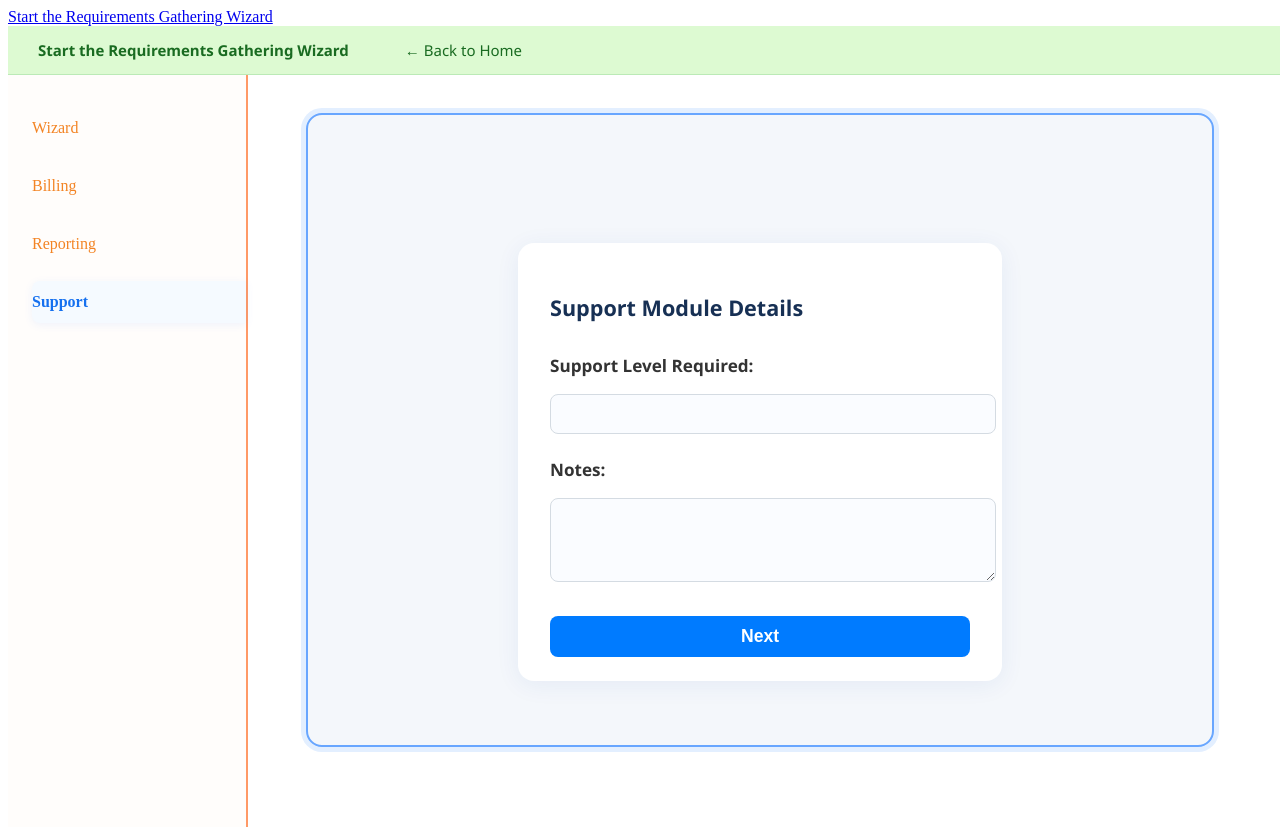
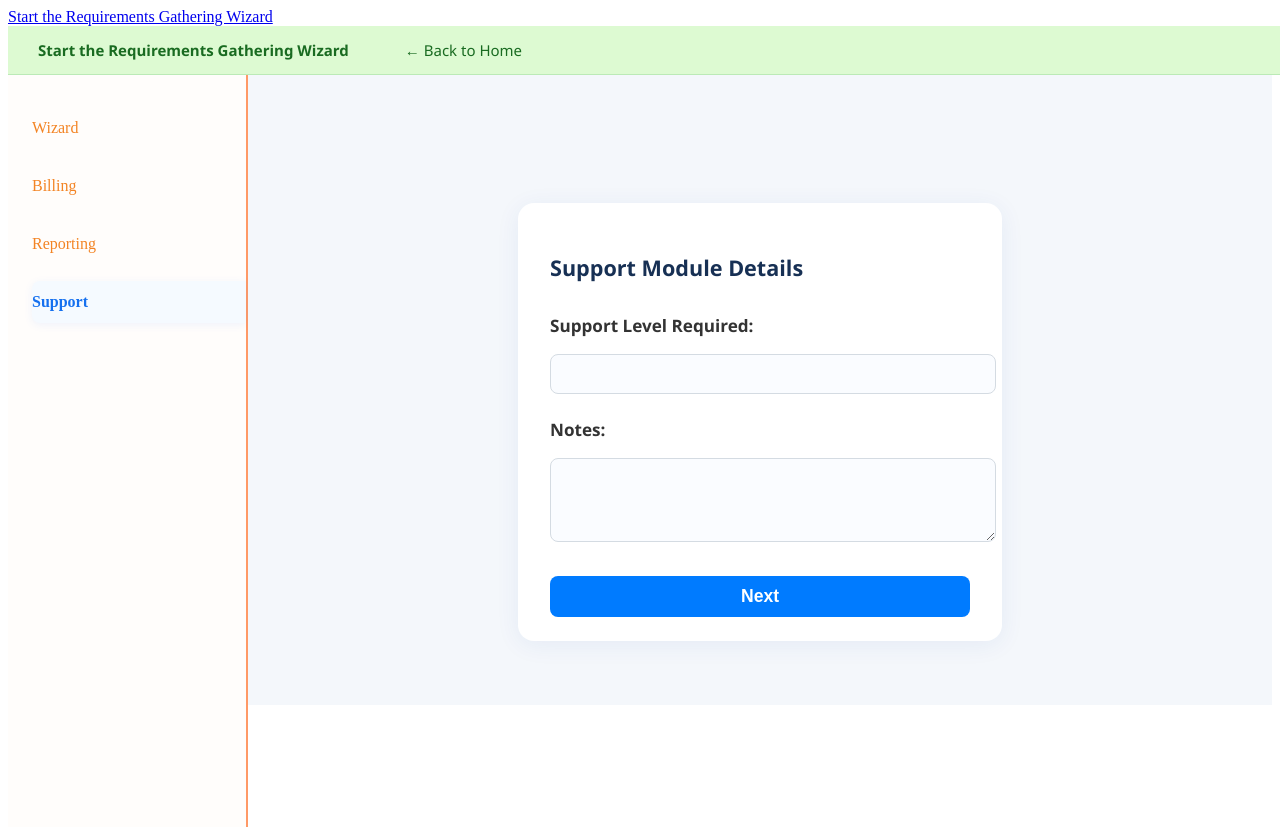
Before and after one commit to Xiaoliuliu666-leaner/Test.Onboarding, an Angular app: page /requirements/wizard/module-support in a window 1280 px wide. Shown: the top 835 px of the page. Built offline with nearby package versions, Linux system fonts and the light colour scheme.

Commit message:
adjust styling for wizard steps and modules

```diff
--- a/src/app/requirements-wizard/module-user-billing.component.scss
+++ b/src/app/requirements-wizard/module-user-billing.component.scss
@@ -94,11 +94,7 @@ body {
   background: #f4f7fb;
   height: 100%;
   justify-content: flex-start;
-  /* 蓝色主框 */
-  border: 2.5px solid #68a6ff;
-  border-radius: 16px;
-  margin: 38px 58px 0 58px;
-  box-shadow: 0 0 0 5px #e3efff;
+
 }
 
 /* 白色内容卡片 */
--- a/src/app/requirements-wizard/module-user-management.component.scss
+++ b/src/app/requirements-wizard/module-user-management.component.scss
@@ -94,11 +94,7 @@ body {
   background: #f4f7fb;
   height: 100%;
   justify-content: flex-start;
-  /* 蓝色主框 */
-  border: 2.5px solid #68a6ff;
-  border-radius: 16px;
-  margin: 38px 58px 0 58px;
-  box-shadow: 0 0 0 5px #e3efff;
+
 }
 
 /* 白色内容卡片 */
--- a/src/app/requirements-wizard/module-user-reporting.component.scss
+++ b/src/app/requirements-wizard/module-user-reporting.component.scss
@@ -94,12 +94,6 @@ body {
   background: #f4f7fb;
   height: 100%;
   justify-content: flex-start;
-
-  /* 蓝色主框 */
-  border: 2.5px solid #68a6ff;
-  border-radius: 16px;
-  margin: 58px 58px 0 58px;
-  box-shadow: 0 0 0 5px #e3efff;
 }
 
 /* 白色内容卡片 */
--- a/src/app/requirements-wizard/module-user-support.component.scss
+++ b/src/app/requirements-wizard/module-user-support.component.scss
@@ -94,11 +94,6 @@ body {
   background: #f4f7fb;
   height: 100%;
   justify-content: flex-start;
-  /* 蓝色主框 */
-  border: 2.5px solid #68a6ff;
-  border-radius: 16px;
-  margin: 38px 58px 0 58px;
-  box-shadow: 0 0 0 5px #e3efff;
 }
 
 /* 白色内容卡片 */
--- a/src/app/requirements-wizard/requirements-wizard.scss
+++ b/src/app/requirements-wizard/requirements-wizard.scss
@@ -9,13 +9,13 @@ body {
   border: 2.5px solid #50cc7f !important;
   width: 100%;
   height: 3.5rem;
-  background: #d1f5d3;
+  background: #fff;
   display: flex;
   align-items: center;
   justify-content: space-between;
   padding: 0 2rem;
   box-sizing: border-box;
-  border-bottom: none;
+  border-bottom: 1.5px solid #e7f7e8;
   border-radius: 10px 10px 0 0;
 
   .wizard-header-title {
@@ -46,12 +46,12 @@ body {
 // 侧边栏
 .wizard-sidebar {
   flex: 0 0 240px;
-  background: #fffdfb;
+  background: #fff;
   padding: 32px 0 0 0;
   font-size: 16px;
   min-height: 0;
   box-sizing: border-box;
-  border-right: 2px solid #ff9966;
+  border-right: 1.5px solid #f4f7fb;
   border-left: 2.5px solid #ff6016 !important;
   border-top: none;
   border-bottom: none;
@@ -105,9 +105,9 @@ body {
 }
 
 .wizard-content-outline {
-  border: 2.5px solid #1570ef;
+  border: none;
   border-radius: 18px;
-  box-shadow: 0 0 10px 1.5px #1570ef33;
+  box-shadow: 0 8px 32px rgba(80, 132, 225, 0.08);
   background: #f4f7fb;
   padding: 72px 90px;
   display: flex;
```
